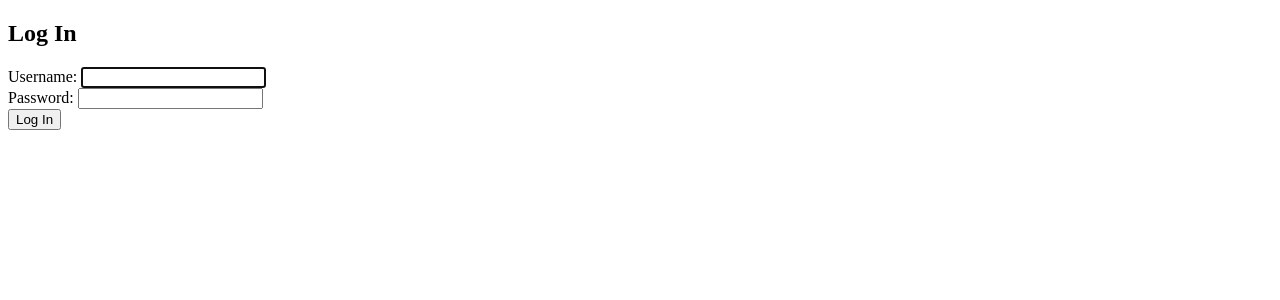
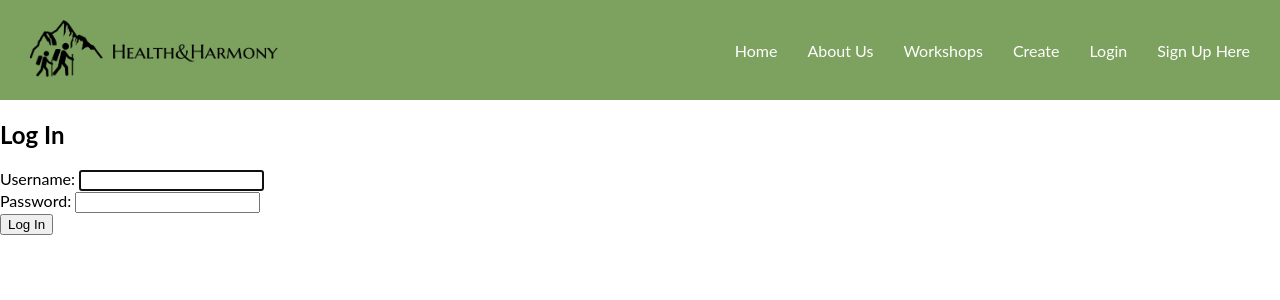
Before and after one commit to isobela/youCode, a Django app: page /login/login/ in a window 1280 px wide. Shown: the top 300 px of the page. Run offline with Django 5.2, Linux system fonts and the light colour scheme; some web fonts are replaced.

Commit message:
make login page look better

```diff
--- a/youcode/applet/templates/registration/login.html
+++ b/youcode/applet/templates/registration/login.html
@@ -5,6 +5,21 @@
     {% block title %}Login{% endblock %}
 
     {% block content %}
+    <div class="navbar">
+        <div>
+            <img src="/applet/static/images/Logo.png" alt="Logo" class="logo">
+            <link rel="stylesheet" type="text/css"  href="/applet/static/styles.css">
+
+        </div>
+        <div class="nav-links">
+            <a href="{% url 'home' %}">Home</a>
+            <a href="#">About Us</a>
+            <a href="#">Workshops</a>
+            <a href="#">Create</a>
+            <a href="{% url 'login'%}">Login</a>
+            <a href="{% url 'signup'%}">Sign Up Here</a>
+        </div>
+    </div>
     <h2>Log In</h2>
     <form method="post">
       {% csrf_token %}
```
Also changed, not shown: youcode/db.sqlite3.
